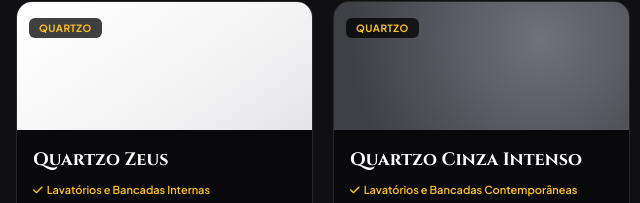
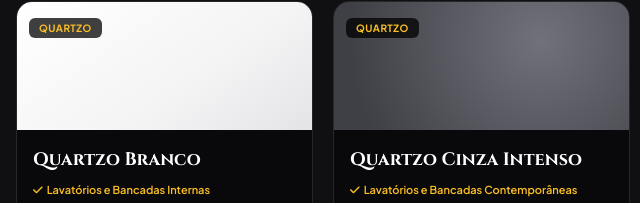
Before and after one commit to joaomarcos-ltg/marmoraria-bm, a plain HTML site: page index.html in a window 1280 px wide. Shown: the part 2038-2241 px from the top of the page, 0-640 px from the left. Drawn offline with nearby package versions, Linux system fonts and the light colour scheme.

Commit message:
fix: substitui marca Quartzo Zeus por Quartzo Branco

```diff
--- a/index.html
+++ b/index.html
@@ -403,7 +403,7 @@
               <option value="Granito Via Láctea">Granito Via Láctea</option>
               <option value="Mármore Travertino">Mármore Travertino</option>
               <option value="Quartzo Calacatta">Quartzo Calacatta</option>
-              <option value="Quartzo Zeus">Quartzo Zeus</option>
+              <option value="Quartzo Branco">Quartzo Branco</option>
               <option value="Quartzo Cinza Intenso">Quartzo Cinza Intenso</option>
               <option value="Quartzito Verde Esmeralda">Quartzito Verde Esmeralda</option>
               <option value="Lâminas Ultracompactas">Lâminas Ultracompactas</option>
@@ -640,7 +640,7 @@
           <div class="text-[10px] text-zinc-700 space-y-1.5 text-justify leading-snug">
             <p><strong>2. Medição Técnica, Projeto Executivo e Obra:</strong> As medidas finais serão conferidas pela CONTRATADA em até 03 dias úteis após o sinal, enviando-se o projeto executivo em até 05 dias úteis. Cubas, torneiras, cooktops e plantas hidráulicas/elétricas/gás devem estar no local no dia da medição. Estruturação de sustentação (alvenaria/metálica) e içamento de peças grandes são de responsabilidade do CONTRATANTE. Para aprovação remota de orçamento (validade 90 dias), responda <strong>"ORÇAMENTO APROVADO"</strong> no WhatsApp; na visita técnica será entregue este contrato em <strong>2 vias impressas</strong> (1 via do cliente e 1 via do escritório).</p>
             <p><strong>3. Pagamento e Cancelamento:</strong> Atraso no pagamento acarreta multa de 10%. Conforme Art. 49 do CDC, o CONTRATANTE tem até 07 dias da assinatura para desistência antes da aprovação do projeto executivo. Cancelamento após medição técnica implica multa de 15%; após aprovação do projeto executivo e corte das pedras, multa de 70% sobre o pedido (estornando-se apenas a mão de obra de instalação). Descumprimento contratual sujeita a parte infratora à multa de 20%.</p>
-            <p><strong>4. Características dos Materiais, Uso e Garantia (6 Meses):</strong> Rochas naturais (mármores, granitos e quartzitos) possuem variações únicas de veios, poros e tonalidades próprias da natureza; compostos industrializados também podem variar entre lotes. <strong>Cuidados:</strong> Mármores têm baixa resistência a manchas/ácidos; Granitos têm média resistência; Quartzos têm alta resistência, mas não suportam sol/calor direto (panelas quentes) e linhas como <em>Quartzo Zeus</em> podem apresentar absorção de líquidos/manchas se não limpos imediatamente com pano úmido e sabão neutro. A CONTRATADA oferece <strong>6 (seis) meses de garantia</strong> sobre os serviços de instalação, excluindo-se mau uso, impactos, sobrecarga, choque térmico ou produtos abrasivos/cloro.</p>
+            <p><strong>4. Características dos Materiais, Uso e Garantia (6 Meses):</strong> Rochas naturais (mármores, granitos e quartzitos) possuem variações únicas de veios, poros e tonalidades próprias da natureza; compostos industrializados também podem variar entre lotes. <strong>Cuidados:</strong> Mármores têm baixa resistência a manchas/ácidos; Granitos têm média resistência; Quartzos têm alta resistência, mas não suportam sol/calor direto (panelas quentes) e linhas como <em>Quartzo Branco</em> podem apresentar absorção de líquidos/manchas se não limpos imediatamente com pano úmido e sabão neutro. A CONTRATADA oferece <strong>6 (seis) meses de garantia</strong> sobre os serviços de instalação, excluindo-se mau uso, impactos, sobrecarga, choque térmico ou produtos abrasivos/cloro.</p>
             <p id="clausulaForo" class="hidden"><strong>5. Foro Privilegiado:</strong> Fica eleito o Foro da Comarca de <strong>Lins - SP</strong> para dirimir quaisquer litígios oriundos deste instrumento, assinando as partes em 2 (duas) vias de igual teor.</p>
           </div>
 
@@ -737,7 +737,7 @@
       { nome: "Granito Via Láctea", cat: "Granito", css: "stone-via-lactea", uso: "Cozinhas Modernas e Bancadas", desc: "Fundo preto intenso com veios brancos naturais marcantes e altíssima durabilidade." },
       { nome: "Mármore Travertino", cat: "Mármore", css: "stone-travertino", uso: "Lavatórios, Nichos e Revestimentos", desc: "Mármore clássico em tons bege/areia. Indicado para banheiros e ambientes internos." },
       { nome: "Quartzo Calacatta", cat: "Quartzo", css: "stone-calacatta", uso: "Cozinhas Gourmet e Lavatórios", desc: "Fundo branco luminoso com veios elegantes e altíssima uniformidade." },
-      { nome: "Quartzo Zeus", cat: "Quartzo", css: "stone-quartzo-zeus", uso: "Lavatórios e Bancadas Internas", desc: "Visual branco uniforme. Obs. técnica: pode absorver líquidos/manchar se não limpo de imediato." },
+      { nome: "Quartzo Branco", cat: "Quartzo", css: "stone-quartzo-zeus", uso: "Lavatórios e Bancadas Internas", desc: "Visual branco uniforme. Obs. técnica: pode absorver líquidos/manchar se não limpo de imediato." },
       { nome: "Quartzo Cinza Intenso", cat: "Quartzo", css: "stone-quartzo-cinza", uso: "Lavatórios e Bancadas Contemporâneas", desc: "Tom cinza moderno com acabamento impecável para cubas esculpidas." },
       { nome: "Quartzito Verde Esmeralda", cat: "Quartzito", css: "stone-quartzito-esmeralda", uso: "Ilhas Gourmet e Projetos Exclusivos", desc: "Rocha natural nobre com dureza extrema e veios esverdeados únicos." },
       { nome: "Lâminas Ultracompactas", cat: "Lâminas", css: "stone-laminas", uso: "Bancadas Slim, Ilhas e Painéis", desc: "Superfícies ultracompactas de grande formato com acabamento fino e moderno." }
@@ -1310,7 +1310,7 @@
         titulo: "Política de Garantia & Conservação de Pedras",
         corpo: `<p><strong>1. Garantia de Instalação (6 Meses):</strong> A Marmoraria B&M oferece <strong>6 (seis) meses de garantia</strong> sobre os serviços de instalação e colagem das peças fornecidas, excetuando-se danos decorrentes de mau uso, impactos mecânicos, sobrecarga (subir sobre bancadas), movimentação estrutural da obra ou uso de insumos fora de especificação.</p>
         <p><strong>2. Características Naturais e Lotes:</strong> Mármores, granitos e quartzitos são rochas naturais e apresentam variações únicas de veios, poros e tonalidades. Superfícies industrializadas (quartzos e lâminas) também podem apresentar leve variação entre lotes.</p>
-        <p><strong>3. Limpeza e Conservação:</strong> Utilize apenas pano úmido e sabão neutro. Nunca utilize cloro, água sanitária, ácidos, removedores ou esponjas abrasivas. Em superfícies de Quartzo (incluindo linhas como <em>Quartzo Zeus</em>), evite contato direto com panelas quentes, exposição solar contínua e limpe líquidos imediatamente para evitar manchas.</p>`
+        <p><strong>3. Limpeza e Conservação:</strong> Utilize apenas pano úmido e sabão neutro. Nunca utilize cloro, água sanitária, ácidos, removedores ou esponjas abrasivas. Em superfícies de Quartzo (incluindo linhas como <em>Quartzo Branco</em>), evite contato direto com panelas quentes, exposição solar contínua e limpe líquidos imediatamente para evitar manchas.</p>`
       }
     };
 
```
